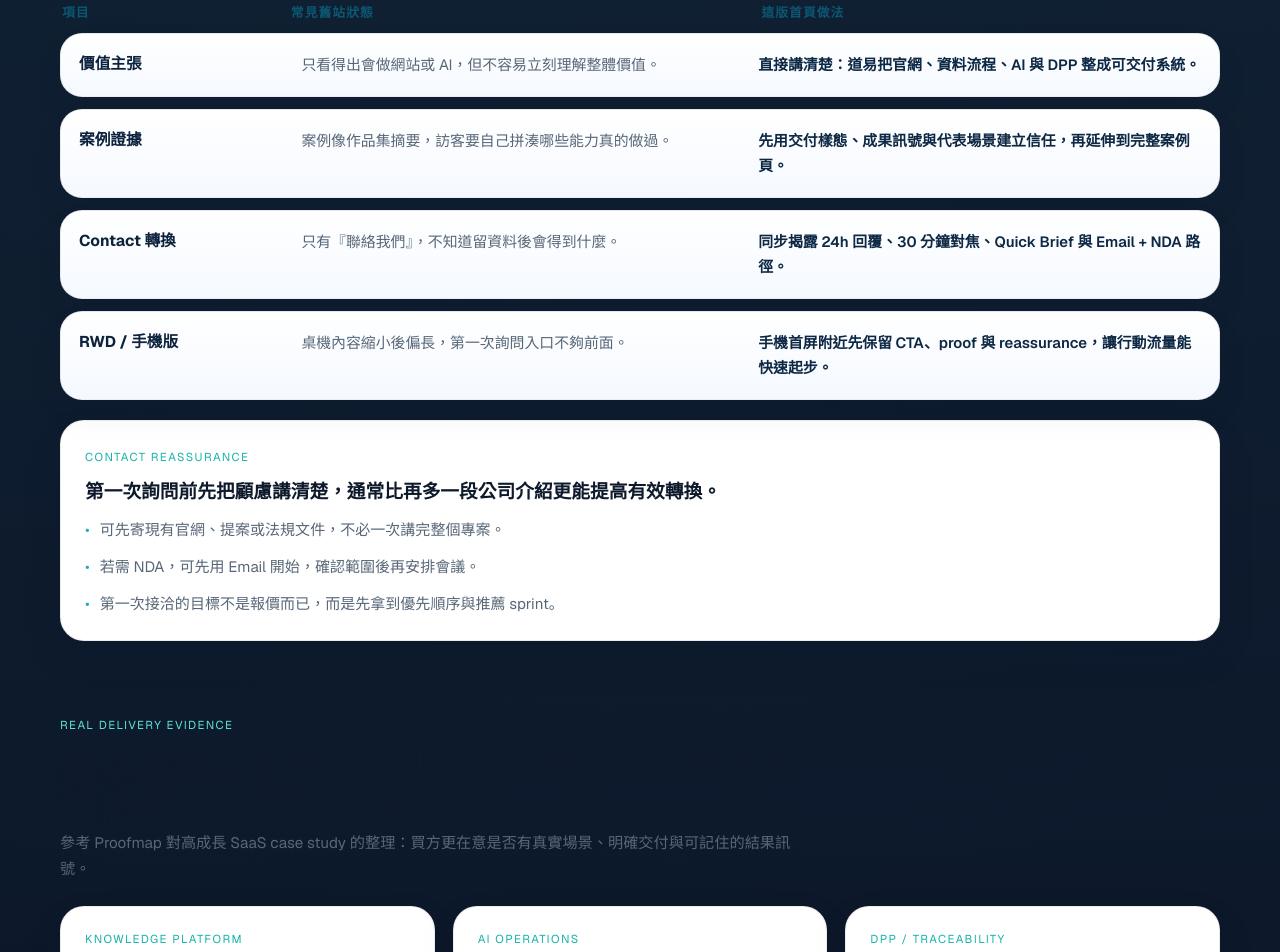
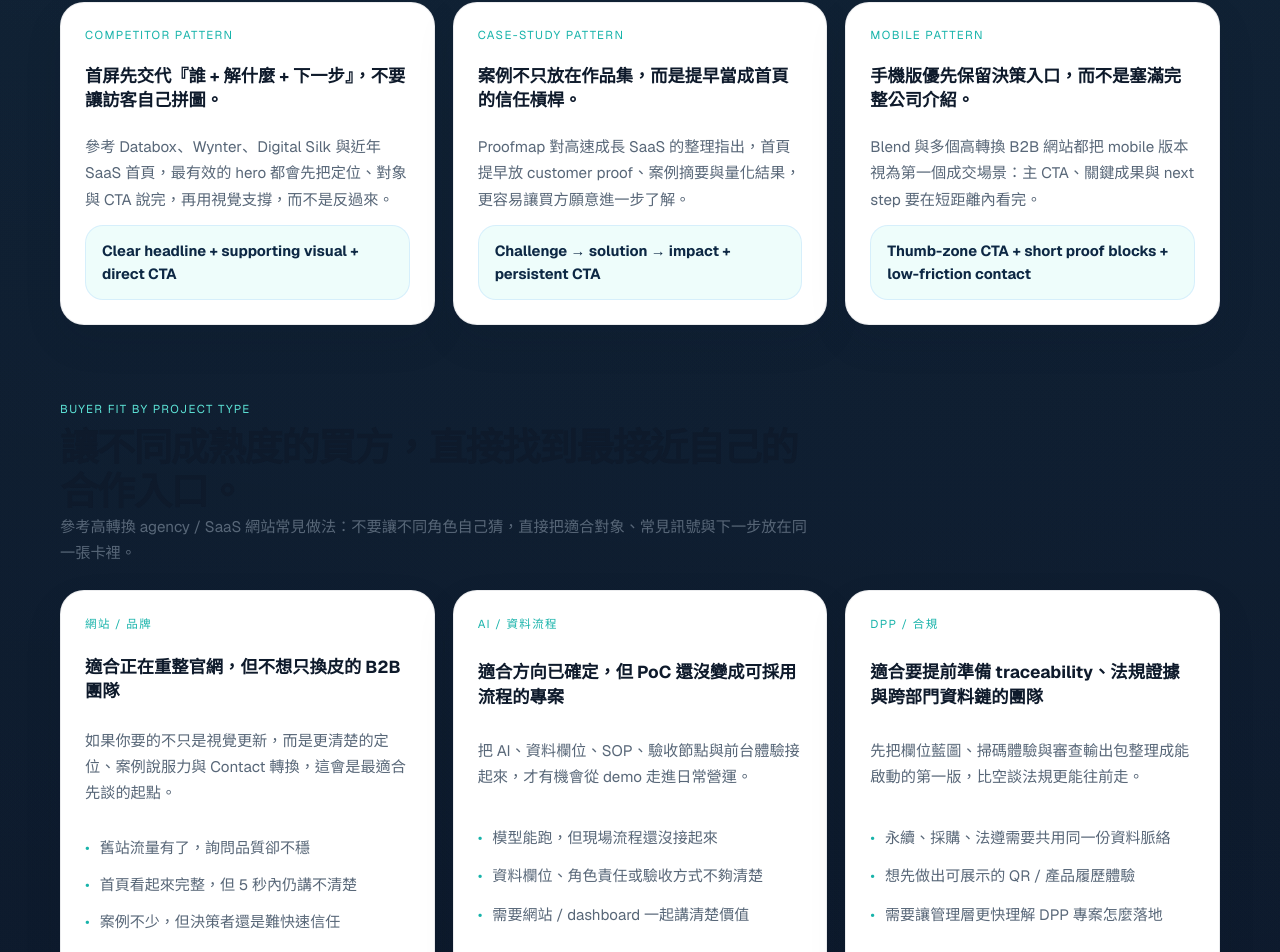
Before and after one commit to yangyen1977-wq/daoyi-website-2026, a Next.js app: page / in a window 1280 px wide. Shown: the part 4793-5745 px from the top of the page. Built offline with nearby package versions, Linux system fonts and the light colour scheme.

Commit message:
Add benchmark-driven homepage fit sections

```diff
--- a/src/app/page.tsx
+++ b/src/app/page.tsx
@@ -35,6 +35,7 @@ import {
   deliveryTracks,
   homepageShortlistScenarios,
   homepageFirstResponseKit,
+  homepageBenchmarkSignals,
 } from "@/lib/site";
 import { Hero } from "@/components/hero";
 import { QuickBriefForm } from "@/components/quick-brief-form";
@@ -314,6 +315,49 @@ export default function Home() {
               <span className="mini-label accent">{item.label}</span>
               <h3>{item.title}</h3>
               <p>{item.detail}</p>
+            </article>
+          ))}
+        </div>
+      </Section>
+
+      <Section
+        eyebrow="Competitive patterns applied"
+        title="把這輪競品學到的高表現模式，直接翻成道易首頁可用的 decision UI。"
+        description="這段不是單純列參考站，而是把最近 B2B / SaaS 官網反覆出現的三種有效模式，明確對應到道易首頁的做法。"
+      >
+        <div className="card-grid three-up homepage-benchmark-grid">
+          {homepageBenchmarkSignals.map((item) => (
+            <article key={item.title} className="card homepage-benchmark-card">
+              <span className="mini-label accent">{item.label}</span>
+              <h3>{item.title}</h3>
+              <p>{item.detail}</p>
+              <div className="homepage-benchmark-proof">
+                <strong>{item.proof}</strong>
+              </div>
+            </article>
+          ))}
+        </div>
+      </Section>
+
+      <Section
+        eyebrow="Buyer fit by project type"
+        title="讓不同成熟度的買方，直接找到最接近自己的合作入口。"
+        description="參考高轉換 agency / SaaS 網站常見做法：不要讓不同角色自己猜，直接把適合對象、常見訊號與下一步放在同一張卡裡。"
+      >
+        <div className="card-grid three-up homepage-buyer-fit-grid">
+          {homepageBuyerFitCards.map((item) => (
+            <article key={item.title} className="card homepage-buyer-fit-card">
+              <span className="mini-label accent">{item.label}</span>
+              <h3>{item.title}</h3>
+              <p>{item.summary}</p>
+              <ul className="bullet-list compact">
+                {item.cues.map((cue) => (
+                  <li key={cue}>{cue}</li>
+                ))}
+              </ul>
+              <Link href={item.href} className="button-secondary inline-button">
+                {item.cta}
+              </Link>
             </article>
           ))}
         </div>
```
